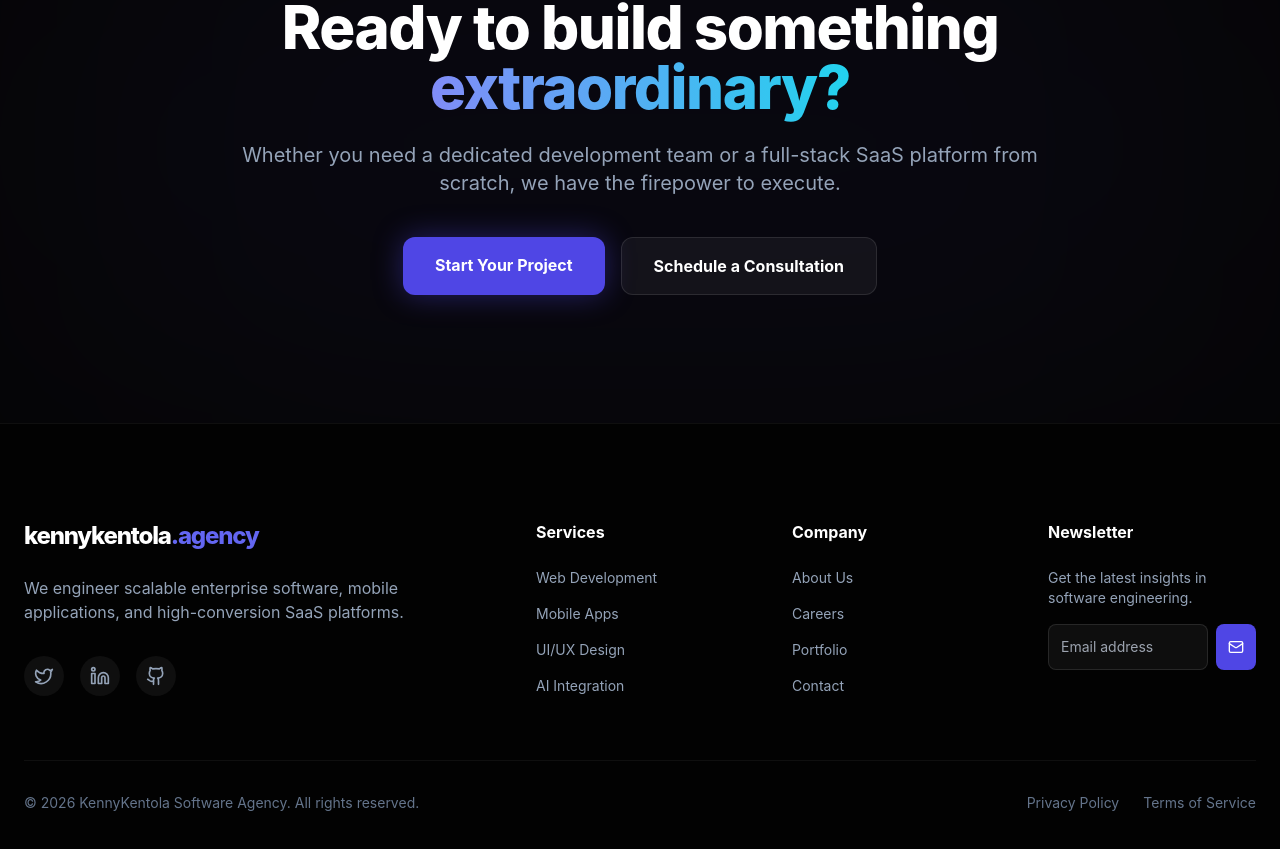
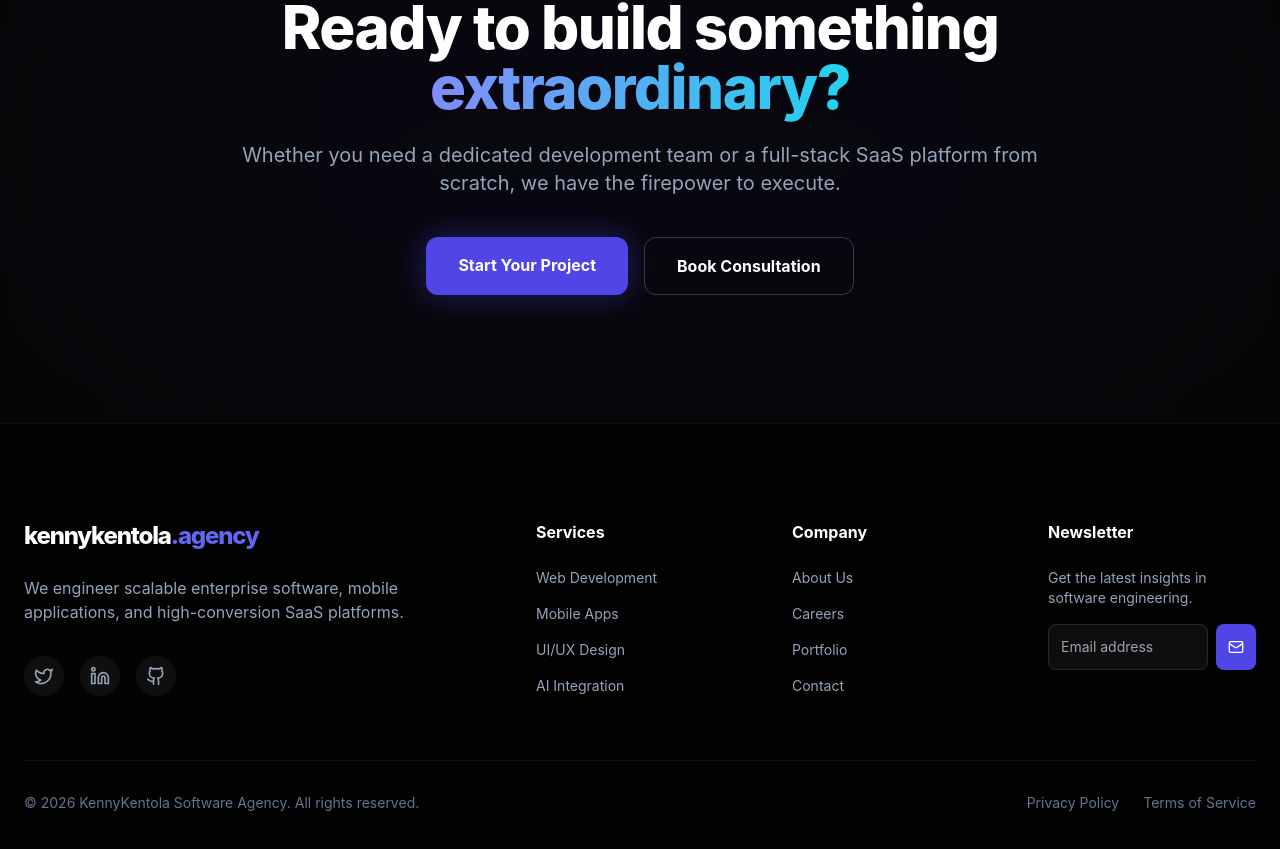
Before and after one commit to kennykentola/kennykentola-mult, a Next.js app in the folder apps/web/: page /agency in a window 1280 px wide. Shown: the part 8383-9232 px from the top of the page. Built offline with nearby package versions, Linux system fonts and the light colour scheme; no server answers.

Commit message:
fix: replace broken calendly links with contact

```diff
--- a/apps/web/src/components/agency/AgencyHero.tsx
+++ b/apps/web/src/components/agency/AgencyHero.tsx
@@ -27,7 +27,7 @@ export function AgencyHero() {
           <Link href="/agency/dashboard" className="w-full sm:w-auto px-8 py-4 rounded-xl bg-white text-black font-extrabold hover:bg-slate-200 hover:scale-105 transition-all flex items-center justify-center gap-2 shadow-[0_0_30px_rgba(255,255,255,0.2)]">
             Start Your Project <ArrowRight className="w-5 h-5" />
           </Link>
-          <Link href="/calendly" className="w-full sm:w-auto px-8 py-4 rounded-xl bg-indigo-500/10 border border-indigo-500/30 text-white font-bold hover:bg-indigo-500/20 transition-all flex items-center justify-center gap-2">
+          <Link href="/contact" className="w-full sm:w-auto px-8 py-4 rounded-xl bg-indigo-500/10 border border-indigo-500/30 text-white font-bold hover:bg-indigo-500/20 transition-all flex items-center justify-center gap-2">
             Book Free Consultation <Play className="w-4 h-4" />
           </Link>
         </div>
--- a/apps/web/src/components/agency/CTASection.tsx
+++ b/apps/web/src/components/agency/CTASection.tsx
@@ -18,8 +18,8 @@ export function CTASection() {
           <Link href="/agency/dashboard" className="px-8 py-4 rounded-xl bg-indigo-600 hover:bg-indigo-500 text-white font-bold transition-all shadow-[0_0_30px_rgba(79,70,229,0.4)]">
             Start Your Project
           </Link>
-          <Link href="/calendly" className="px-8 py-4 rounded-xl border border-white/10 bg-white/5 hover:bg-white/10 text-white font-bold transition-all">
-            Schedule a Consultation
+          <Link href="/contact" className="w-full sm:w-auto px-8 py-4 rounded-xl border border-white/20 text-white font-bold hover:bg-white/10 transition-all text-center">
+            Book Consultation
           </Link>
         </div>
       </div>
```
